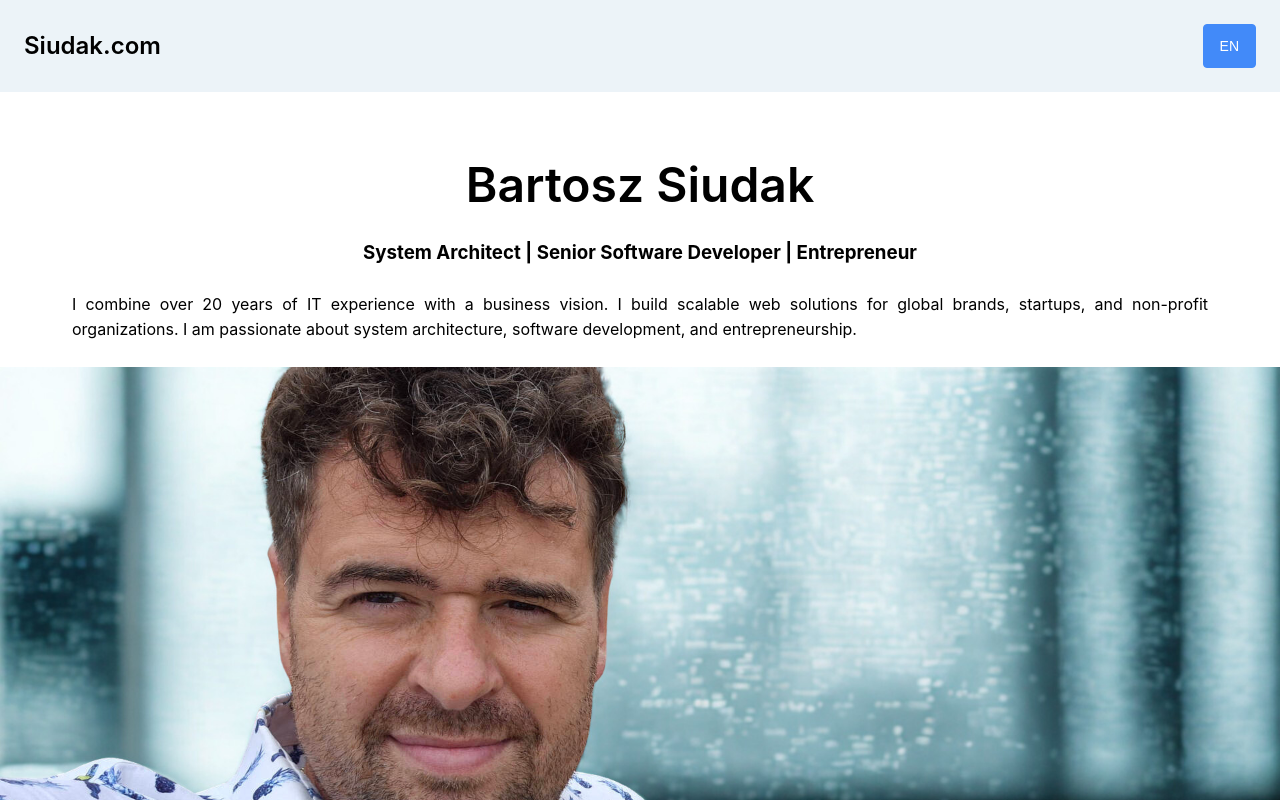
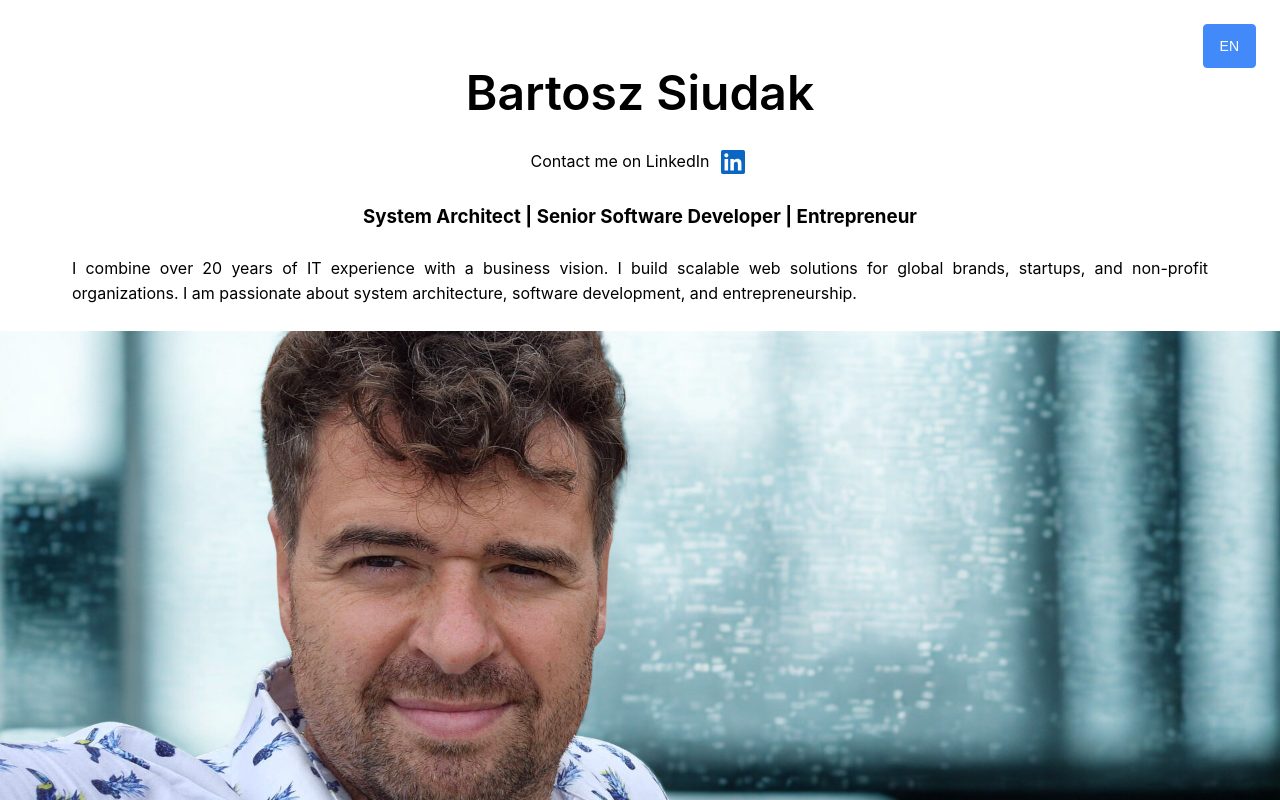
Before and after one commit to barteksiudak/siudak-com, a Next.js app: page /en in a window 1280 px wide. Shown: the top 800 px of the page. Built offline with nearby package versions, Linux system fonts and the light colour scheme.

Commit message:
improoved header

```diff
--- a/app/components/footer/footer.module.css
+++ b/app/components/footer/footer.module.css
@@ -13,19 +13,6 @@
   gap: var(--spacing-md);
 }
 
-.linkedinLink {
-  display: flex;
-  align-items: center;
-  gap: var(--spacing-sm);
-  transition: opacity 0.2s ease;
-  text-decoration: none;
-  color: inherit;
-}
-
-.linkedinLink:hover {
-  opacity: 0.7;
-}
-
 .copyright {
   font-size: 0.875rem;
   color: var(--color-text-secondary);
--- a/app/components/footer/footer.tsx
+++ b/app/components/footer/footer.tsx
@@ -1,6 +1,7 @@
 import { useTranslations } from 'next-intl';
 import Image from 'next/image';
 import styles from './footer.module.css';
+import stylesCommon from '../sections/common.module.css';
 
 export const Footer = () => {
   const t = useTranslations('footer');
@@ -13,7 +14,7 @@ export const Footer = () => {
           href="https://www.linkedin.com/in/bartosz-siudak-bb08a85a/"
           target="_blank"
           rel="noopener noreferrer"
-          className={styles.linkedinLink}
+          className={stylesCommon.linkedinLink}
         >
           <span>{t('contactLinkedIn')}</span>
           <Image
--- a/app/components/header/header.module.css
+++ b/app/components/header/header.module.css
@@ -1,18 +1,10 @@
 /* Mobile First Header */
 .header {
-  display: flex;
-  align-items: center;
-  justify-content: space-between;
-  padding: var(--spacing-md);
-  background-color: var(--color-background-secondary);
-  gap: var(--spacing-sm);
-  flex-wrap: wrap;
-}
-
-.title {
-  font-size: var(--font-size-lg);
-  font-weight: 600;
-  margin: 0;
+  width: 100%;
+  position: fixed;
+  top: 0;
+  left: 0;
+  justify-content: flex-end;
 }
 
 /* Tablet and up */
--- a/app/components/header/header.tsx
+++ b/app/components/header/header.tsx
@@ -10,7 +10,6 @@ export const Header = () => {
 
   return (
     <header className={styles.header}>
-      <h1 className={styles.title}>{t('title')}</h1>
       <LanguageSwitcher currentLocale={locale} />
     </header>
   );
--- a/app/components/language-switcher/language-switcher.module.css
+++ b/app/components/language-switcher/language-switcher.module.css
@@ -1,12 +1,14 @@
 /* Mobile First Language Switcher */
 .switcher {
+  width: 100%;
   display: flex;
+  justify-content: flex-end;
   gap: var(--spacing-xs);
 }
 
 .button {
   padding: var(--spacing-sm) var(--spacing-sm);
-  background: transparent;
+  background-color: var(--color-background);
   border: 1px solid var(--color-text-secondary);
   border-radius: var(--radius-sm);
   cursor: pointer;
--- a/app/components/sections/common.module.css
+++ b/app/components/sections/common.module.css
@@ -74,3 +74,16 @@
     width: 50%;
   }
 }
+
+.linkedinLink {
+  display: flex;
+  align-items: center;
+  gap: var(--spacing-sm);
+  transition: opacity 0.2s ease;
+  text-decoration: none;
+  color: inherit;
+}
+
+.linkedinLink:hover {
+  opacity: 0.7;
+}
--- a/app/components/sections/hero.tsx
+++ b/app/components/sections/hero.tsx
@@ -5,10 +5,25 @@ import styleCommon from './common.module.css';
 
 export default function Hero() {
   const t = useTranslations('hero');
+  const tFooter = useTranslations('footer');
 
   return (
     <section className={styleCommon.container}>
       <h1>Bartosz Siudak</h1>
+      <a
+        href="https://www.linkedin.com/in/bartosz-siudak-bb08a85a/"
+        target="_blank"
+        rel="noopener noreferrer"
+        className={styleCommon.linkedinLink}
+      >
+        <span>{tFooter('contactLinkedIn')}</span>
+        <Image
+          src="/images/linkedin.svg"
+          alt="LinkedIn"
+          width={32}
+          height={32}
+        />
+      </a>
       <h3>{t('roles')}</h3>
       <p className={styleCommon.description}>{t('description')}</p>
       <div className={style.heroImageContainer}>
--- a/messages/en.json
+++ b/messages/en.json
@@ -52,7 +52,7 @@
         "description": "Advanced administrative panel (SelfAdmin) for managing roles, access, and showroom infrastructure."
       }
     ],
-    "link": "Link: See the project at <link>https://selfexpo.eu</link>"
+    "link": "See the project at <link>https://selfexpo.eu</link>"
   },
   "technologies": {
     "title": "Technologies",
--- a/messages/pl.json
+++ b/messages/pl.json
@@ -52,7 +52,7 @@
         "description": "Rozbudowany panel administracyjny (SelfAdmin) do zarządzania rolami, dostępami i infrastrukturą showroomu."
       }
     ],
-    "link": "Link: Zobacz projekt na <link>https://selfexpo.eu</link>"
+    "link": "Zobacz projekt na <link>https://selfexpo.eu</link>"
   },
   "technologies": {
     "title": "Technologie",
```
